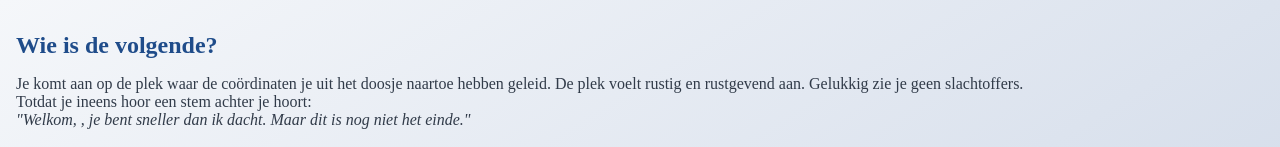
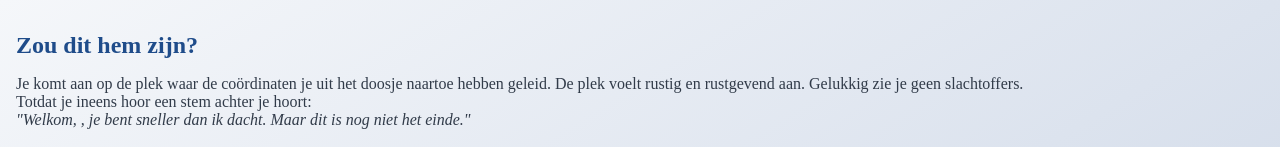
Before and after one commit to Myron1271/exergaming-case, a Vue app: page /murdererfound in a window 1280 px wide. Shown: the top 147 px of the page. Built offline with nearby package versions, Linux system fonts and the light colour scheme; the HTML template or start-up script is replaced by a standard one; what @ionic/vue would draw is missing.

Commit message:
Small text fix

```diff
--- a/src/views/MurdererFound.vue
+++ b/src/views/MurdererFound.vue
@@ -1,6 +1,6 @@
 <template>
   <div class="murdererFound">
-    <p class="murdererFoundTitle">Wie is de volgende?</p>
+    <p class="murdererFoundTitle">Zou dit hem zijn?</p>
     <p class="murdererFoundText">
       Je komt aan op de plek waar de coördinaten je uit het doosje naartoe hebben geleid.
       De plek voelt rustig en rustgevend aan. Gelukkig zie je geen slachtoffers.
```
